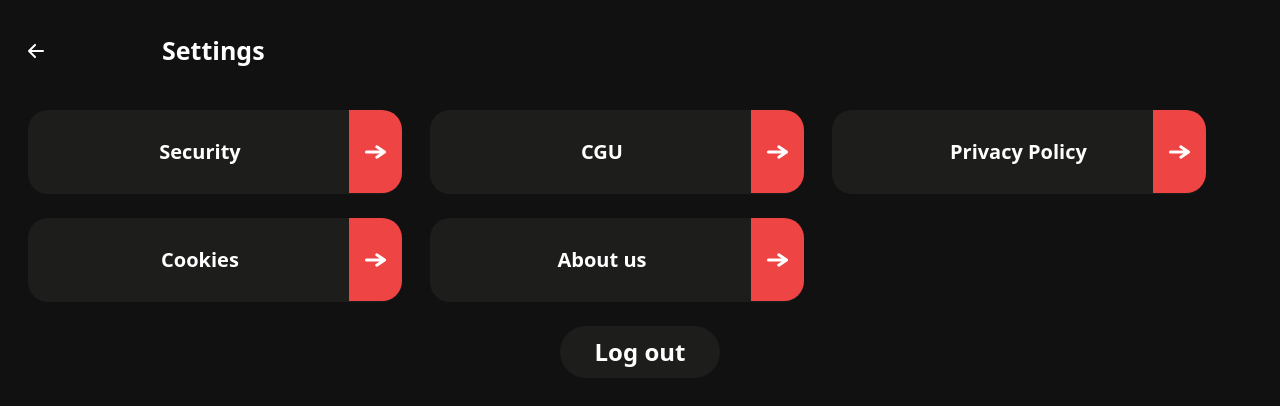
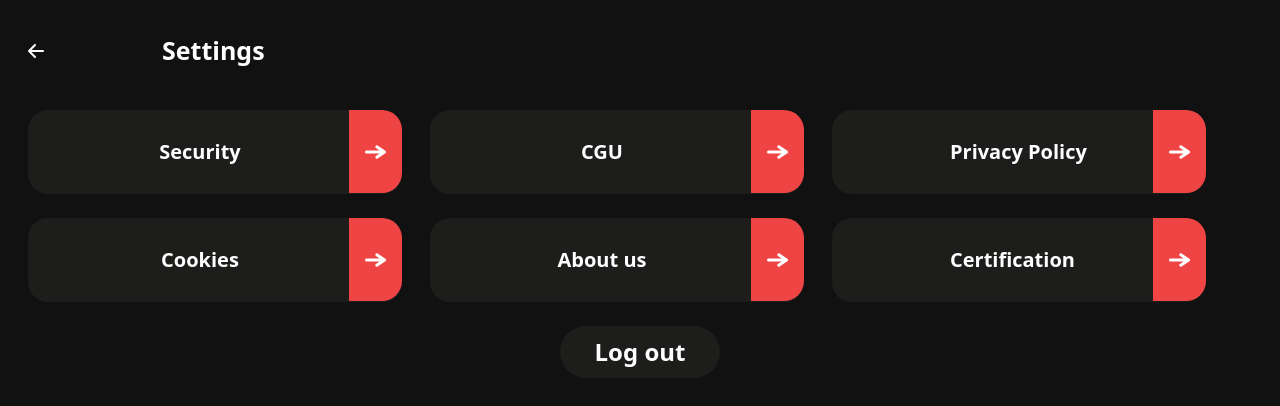
Before and after one commit to IceTeaPeche/yowl-pnpm, a Vue app in the folder vue-project/: page /parameters in a window 1280 px wide. Shown: the top 406 px of the page. Built offline with nearby package versions, Linux system fonts and the light colour scheme.

Commit message:
Add files via upload

```diff
--- a/vue-project/src/views/parameters.vue
+++ b/vue-project/src/views/parameters.vue
@@ -68,6 +68,16 @@
                         </div>
                     </div>
                 </button>
+                <button class="mb-6" @click="$router.push('/certification')"> <div class="w-[374px] h-[84px] pl-[118px] py-2.5 bg-custom-gray rounded-[20px] justify-between items-center inline-flex ml-7 ">
+                    <div class="w-[108px] text-center text-white text-xl font-bold bg-transparent">Certification</div>
+                        <div class="w-[53px] h-[83px] p-2.5 bg-red-500 rounded-tr-[20px] rounded-br-[20px] justify-center items-center gap-[23.18px] flex">
+
+                                <div class="bg-transparent">
+                                <img class="bg-transparent" src="../assets/Arrow_Left_MDright.svg" alt="">
+                            </div>
+                        </div>
+                    </div>
+                </button>
 
 
 
```
